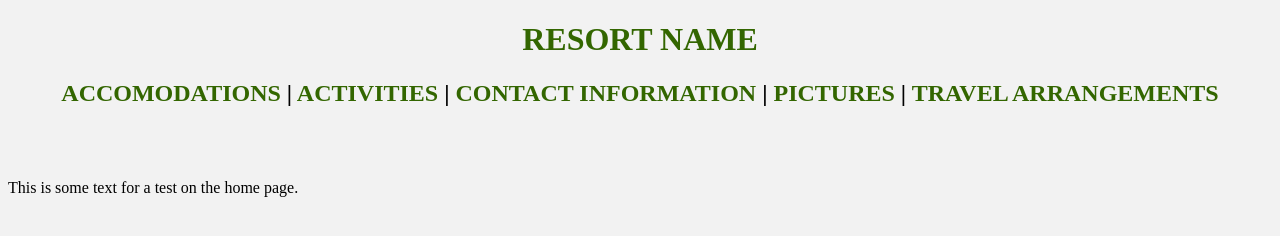
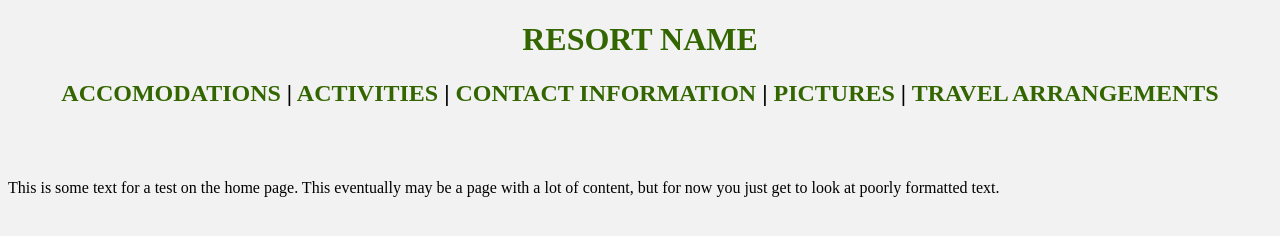
Before and after one commit to staceyhs/resort-website, a plain HTML site: page index.html in a window 1280 px wide. Drawn offline with Linux system fonts and the light colour scheme.

Commit message:
add more text to the homepage

```diff
--- a/index.html
+++ b/index.html
@@ -11,5 +11,5 @@
 
     <br><br>
 
-    <p>This is some text for a test on the home page.</p>
+    <p>This is some text for a test on the home page. This eventually may be a page with a lot of content, but for now you just get to look at poorly formatted text.</p>
 </html>
```
